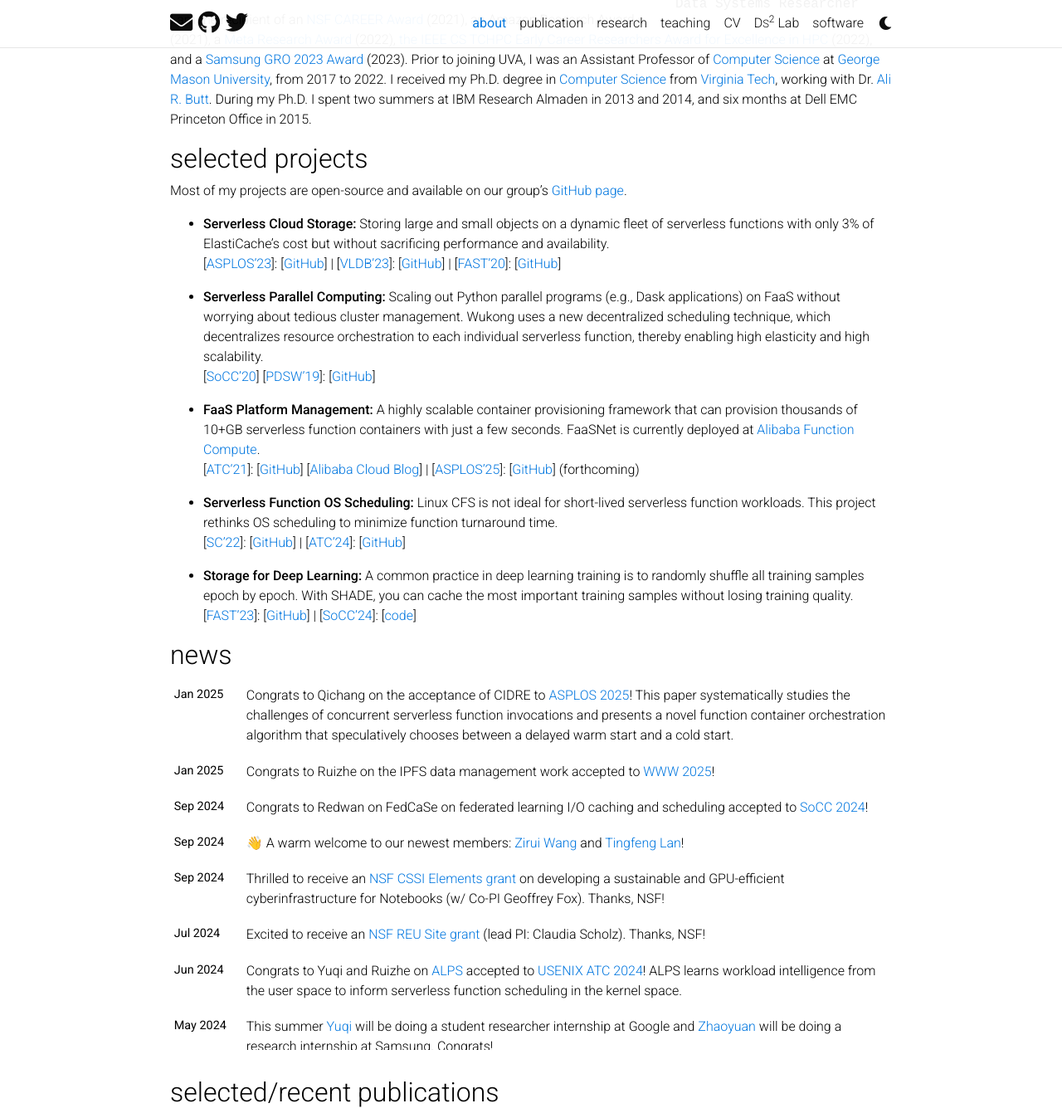
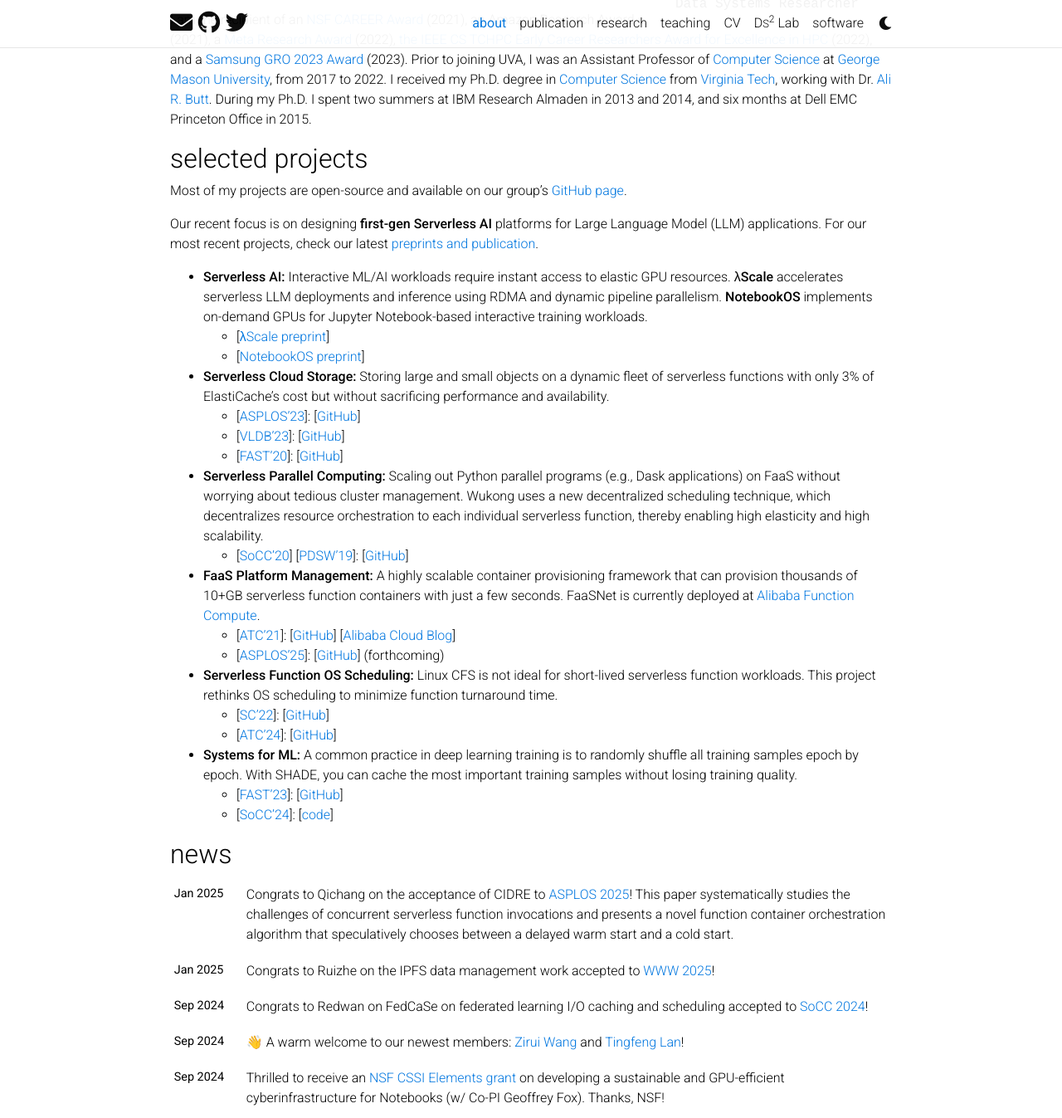
Before and after one commit to tddg/tddg.github.io, a Jekyll site: the page built from _pages/about.md, in a window 1280 px wide and 1400 px high, scrolled down 532 px, cut to the strip 0-1347 px from the top of the window. Shown: the whole strip at 83% size. Built offline with Jekyll 4.4.1, drawn with Linux system fonts in a browser that asks for light colours; full-size pictures stand in for the smaller copies a plugin makes; emoji names are drawn with the system emoji font; comment, search, counter and statistics services are not loaded; a style sheet for code colours, icons or effects is not loaded.

Commit message:
added new preprints

```diff
--- a/_pages/about.md
+++ b/_pages/about.md
@@ -62,23 +62,33 @@ and 2014, and six months at Dell EMC Princeton Office in 2015.
 
 Most of my projects are open-source and available on our group's [GitHub page](https://github.com/ds2-lab){:target="\_blank"}.
 
+Our recent focus is on designing **first-gen Serverless AI** platforms for Large Language Model (LLM) applications.
+For our most recent projects, check our latest [preprints and publication](https://tddg.github.io/publication/).
+
+* **Serverless AI:** Interactive ML/AI workloads require instant access to elastic GPU resources. **λScale** accelerates serverless LLM deployments and inference using RDMA and dynamic pipeline parallelism. **NotebookOS** implements on-demand GPUs for Jupyter Notebook-based interactive training workloads.
+  * [[λScale preprint](https://arxiv.org/abs/2502.09922){:target="\_blank"}]
+  * [[NotebookOS preprint](https://arxiv.org/abs/2503.20591){:target="\_blank"}]
+
 
 * **Serverless Cloud Storage:** Storing large and small objects on a dynamic fleet of serverless functions with only 3% of ElastiCache's cost but without sacrificing performance and availability.
-  [[ASPLOS'23](https://tddg.github.io/assets/pdf/asplos23-lambdafs-ae.pdf){:target="\_blank"}]: [[GitHub](https://github.com/ds2-lab/LambdaFS){:target="\_blank"}] |
-  [[VLDB'23](https://tddg.github.io/assets/pdf/vldb23-infinistore.pdf){:target="\_blank"}]: [[GitHub](https://github.com/ds2-lab/infinistore){:target="\_blank"}] |
-  [[FAST'20](https://www.usenix.org/conference/fast20/presentation/wang-ao){:target="\_blank"}]: [[GitHub](https://github.com/ds2-lab/infinicache){:target="\_blank"}]
+  * [[ASPLOS'23](https://tddg.github.io/assets/pdf/asplos23-lambdafs-ae.pdf){:target="\_blank"}]: [[GitHub](https://github.com/ds2-lab/LambdaFS){:target="\_blank"}]
+  * [[VLDB'23](https://tddg.github.io/assets/pdf/vldb23-infinistore.pdf){:target="\_blank"}]: [[GitHub](https://github.com/ds2-lab/infinistore){:target="\_blank"}]
+  * [[FAST'20](https://www.usenix.org/conference/fast20/presentation/wang-ao){:target="\_blank"}]: [[GitHub](https://github.com/ds2-lab/infinicache){:target="\_blank"}]
 
 * **Serverless Parallel Computing:** Scaling out Python parallel programs (e.g., Dask applications) on FaaS without worrying about tedious cluster management. Wukong uses a new decentralized scheduling technique, which decentralizes resource orchestration to each individual serverless function, thereby enabling high elasticity and high scalability.
-  [[SoCC'20](https://tddg.github.io/assets/pdf/socc20-wukong.pdf){:target="\_blank"}]
+  * [[SoCC'20](https://tddg.github.io/assets/pdf/socc20-wukong.pdf){:target="\_blank"}]
   [[PDSW'19](https://arxiv.org/abs/1910.05896){:target="\_blank"}]: [[GitHub](https://github.com/ds2-lab/Wukong){:target="\_blank"}]
 
 * **FaaS Platform Management:** A highly scalable container provisioning framework that can provision thousands of 10+GB serverless function containers with just a few seconds. FaaSNet is currently deployed at [Alibaba Function Compute](https://www.alibabacloud.com/product/function-compute){:target="\_blank"}.
-  [[ATC'21](https://www.usenix.org/conference/atc21/presentation/wang-ao){:target="\_blank"}]: [[GitHub](https://github.com/ds2-lab/FaaSNet){:target="\_target"}] [[Alibaba Cloud Blog](https://www.alibabacloud.com/blog/597937){:target="\_blank"}] | [[ASPLOS'25](https://tddg.github.io/assets/pdf/asplos25-cidre.pdf){:target="\_blank"}]: [[GitHub](#)] (forthcoming)
+  * [[ATC'21](https://www.usenix.org/conference/atc21/presentation/wang-ao){:target="\_blank"}]: [[GitHub](https://github.com/ds2-lab/FaaSNet){:target="\_target"}] [[Alibaba Cloud Blog](https://www.alibabacloud.com/blog/597937){:target="\_blank"}]
+  * [[ASPLOS'25](https://tddg.github.io/assets/pdf/asplos25-cidre.pdf){:target="\_blank"}]: [[GitHub](#)] (forthcoming)
 
 * **Serverless Function OS Scheduling:** Linux CFS is not ideal for
 short-lived serverless function workloads. This project rethinks OS
 scheduling to minimize function turnaround time.
-  [[SC'22](https://arxiv.org/abs/2209.01709){:target="\_blank"}]: [[GitHub](https://github.com/ds2-lab/SFS){:target="\_blank"}] | [[ATC'24](https://tddg.github.io/assets/pdf/atc24-alps-ae.pdf){:target="\_blank"}]: [[GitHub](https://github.com/ds2-lab/ALPS){:target="\_blank"}]
+  * [[SC'22](https://arxiv.org/abs/2209.01709){:target="\_blank"}]: [[GitHub](https://github.com/ds2-lab/SFS){:target="\_blank"}]
+  * [[ATC'24](https://tddg.github.io/assets/pdf/atc24-alps-ae.pdf){:target="\_blank"}]: [[GitHub](https://github.com/ds2-lab/ALPS){:target="\_blank"}]
 
-* **Storage for Deep Learning:** A common practice in deep learning training is to randomly shuffle all training samples epoch by epoch. With SHADE, you can cache the most important training samples without losing training quality.
-  [[FAST'23](https://www.usenix.org/conference/fast23/presentation/khan)]: [[GitHub](https://github.com/R-I-S-Khan/SHADE){:target="\_blank"}] | [[SoCC'24](https://tddg.github.io/assets/pdf/socc24-fedcase.pdf){:target="\_blank"}]: [[code](https://github.com/rkhan055/FedCaSe){:target="\_blank"}]
+* **Systems for ML:** A common practice in deep learning training is to randomly shuffle all training samples epoch by epoch. With SHADE, you can cache the most important training samples without losing training quality.
+  * [[FAST'23](https://www.usenix.org/conference/fast23/presentation/khan)]: [[GitHub](https://github.com/R-I-S-Khan/SHADE){:target="\_blank"}]
+  * [[SoCC'24](https://tddg.github.io/assets/pdf/socc24-fedcase.pdf){:target="\_blank"}]: [[code](https://github.com/rkhan055/FedCaSe){:target="\_blank"}]
```
Also changed, not shown: _bibliography/papers.bib (+9 -0 lines).
